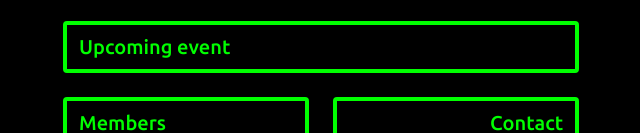
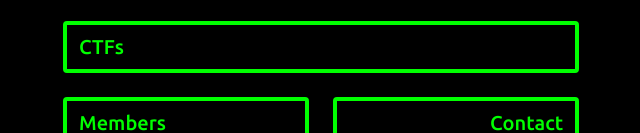
Before and after one commit to KipodAfterFree/kipodafterfree.github.io, a plain HTML site: page index.html in a window 1280 px wide. Shown: the part 421-554 px from the top of the page, without its empty margins (319-959 px from the left). Drawn offline with nearby package versions, Linux system fonts and the light colour scheme; files whose address does not match are found by name.

Commit message:
Update index.html

```diff
--- a/index.html
+++ b/index.html
@@ -41,7 +41,7 @@
 <div id="contents" column>
     <div id="home" column>
         <p small left>You've found us. Here are your flags:</p>
-        <a button small left href="https://ctf.kaf.sh">Upcoming event</a>
+        <a button small left href="https://ctftime.org/ctf/398">CTFs</a>
         <div row>
             <button small left onclick="UI.view('members')">Members</button>
             <button small right onclick="UI.view('contact')">Contact</button>
```
